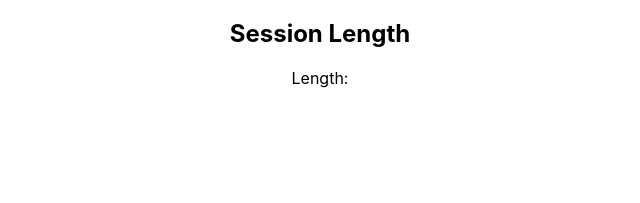
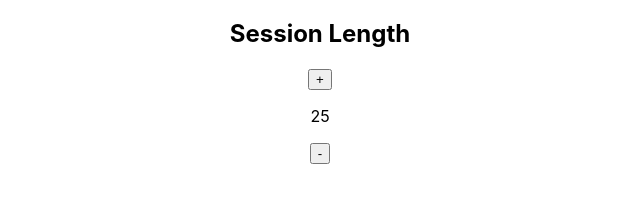
Before and after one commit to JarrodKane/pomodoro, a React (Create React App) app: page / in a window 1280 px wide. Shown: the part 125-328 px from the top of the page, without its empty margins (320-960 px from the left). Built offline with nearby package versions, Linux system fonts and the light colour scheme.

Commit message:
Added in buttons to add or minus time

```diff
--- a/src/components/Pomodoro.js
+++ b/src/components/Pomodoro.js
@@ -47,6 +47,15 @@ export default function Pomodoro() {
     setTimerRunning(true);
   };
 
+  const handleChangeTime = (e) => {
+    const value = e.target.className;
+    if (value === "+") {
+      setUseSesh(useSesh + 1);
+    } else {
+      setUseSesh(useSesh - 1);
+    }
+  };
+
   // TODO: if start is clicked then the start button will be changed to be a pause button, and it will cause pause if clicked, and vice-versa
 
   return (
@@ -62,7 +71,15 @@ export default function Pomodoro() {
       </div>
       <div>
         <h2>Session Length</h2>
-        <p>Length:</p>
+        <div>
+          <button className="+" onClick={handleChangeTime}>
+            +
+          </button>
+          <p>{useSesh}</p>
+          <button className="-" onClick={handleChangeTime}>
+            -
+          </button>
+        </div>
       </div>
     </div>
   );
```
